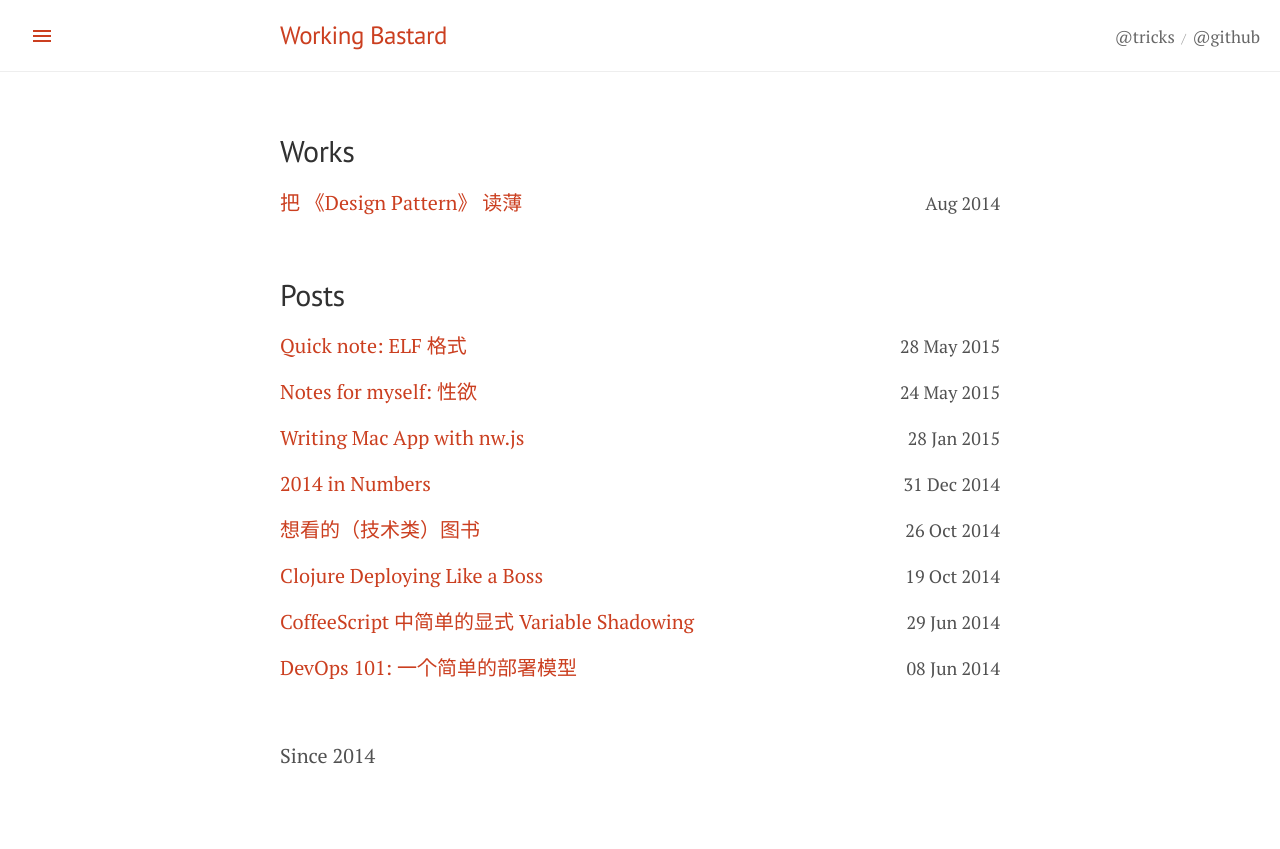
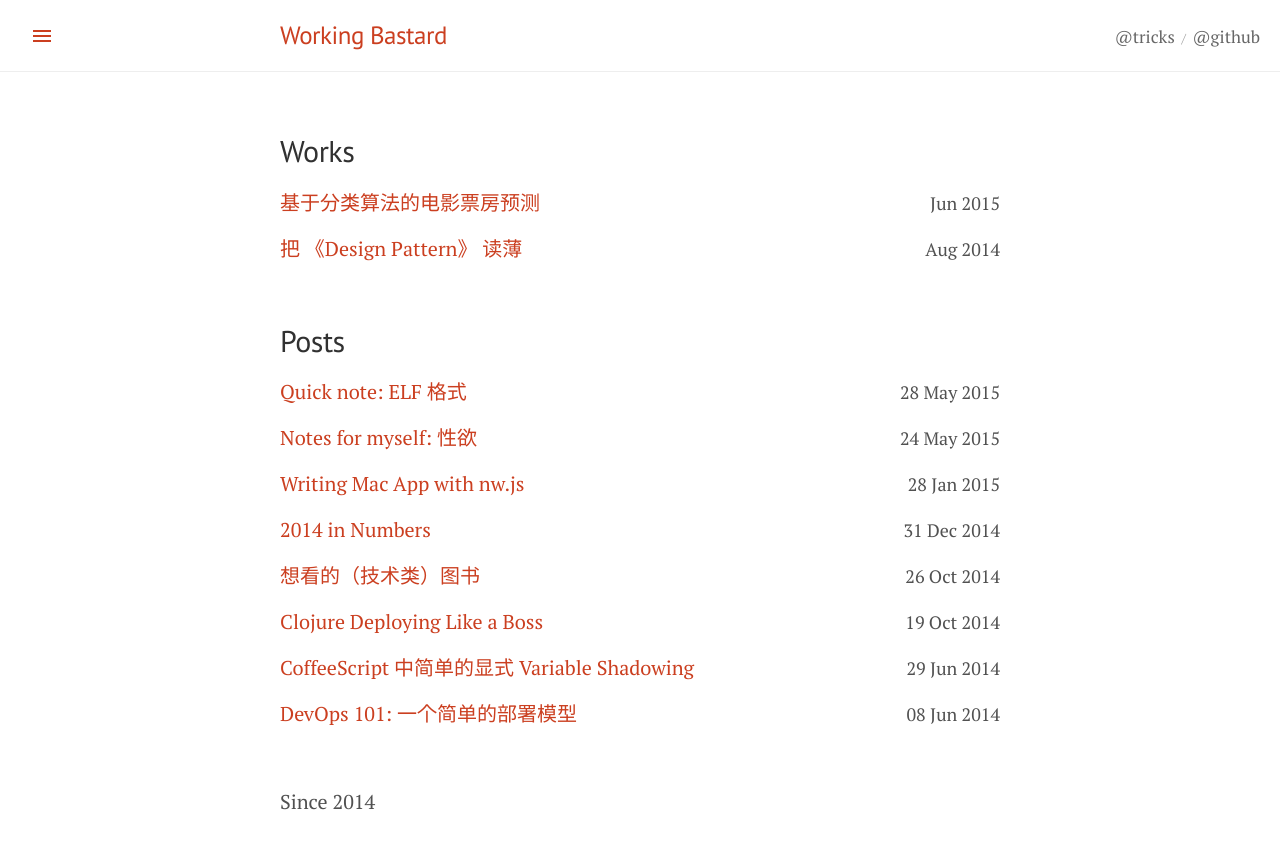
Before and after one commit to bcho/youknowmymind, a Jekyll site: the page built from index.html, in a window 1280 px wide. Shown: the top 849 px of the page. Built offline with Jekyll 4.4.1, drawn with Linux system fonts in a browser that asks for light colours; Markdown is read by kramdown in place of the engine named in the settings; the list of posts is cut into pages by our own code.

Commit message:
New post: data mining project.

```diff
--- a/index.html
+++ b/index.html
@@ -6,6 +6,10 @@ title: Home
 <div class="block">
   <h1 class="block-title">Works</h1>
   <ul class="block-list">
+    <li>
+      <a class="block-link" href="http://nbviewer.ipython.org/gist/bcho/7fc750da00c130713bd6">基于分类算法的电影票房预测 </a>
+      <span class="block-meta">Jun 2015</span>
+    </li>
     <li>
       <a class="block-link" href="/design-pattern">把 《Design Pattern》 读薄</a>
       <span class="block-meta">Aug 2014</span>
```
